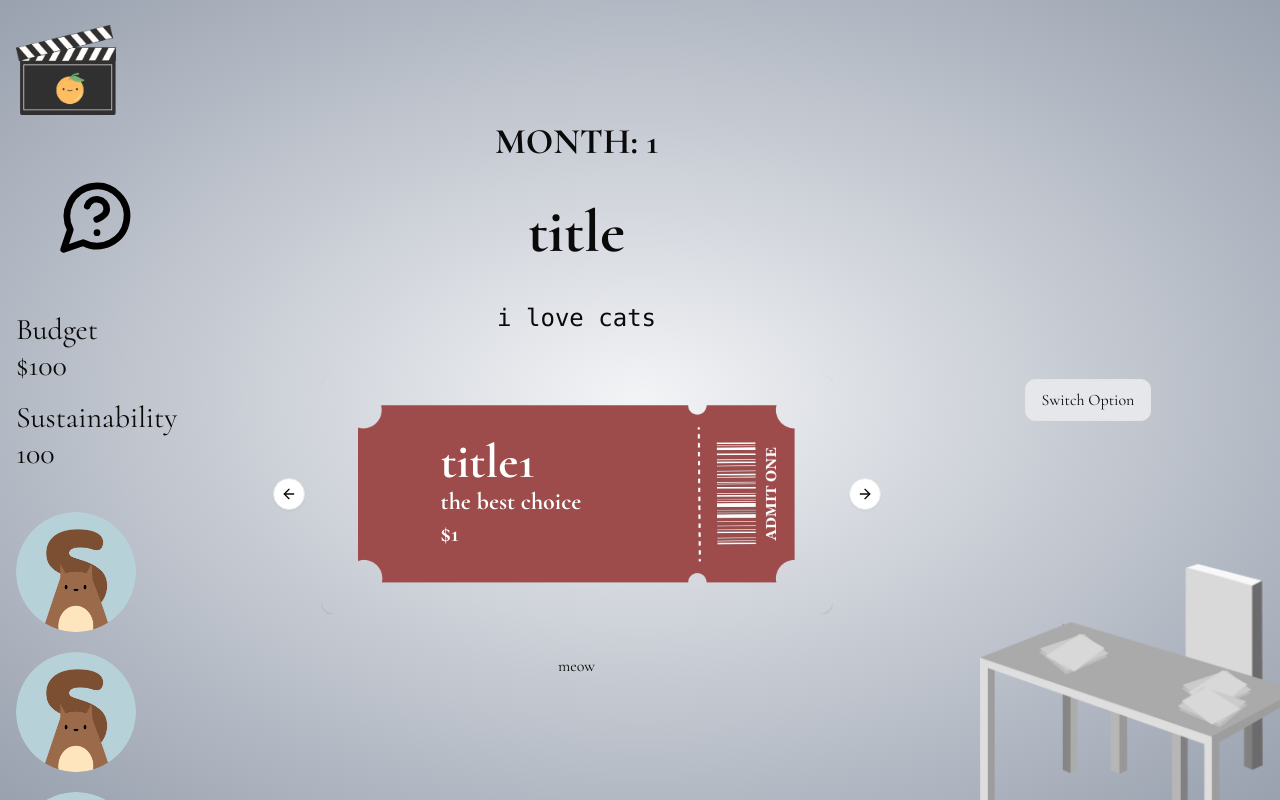
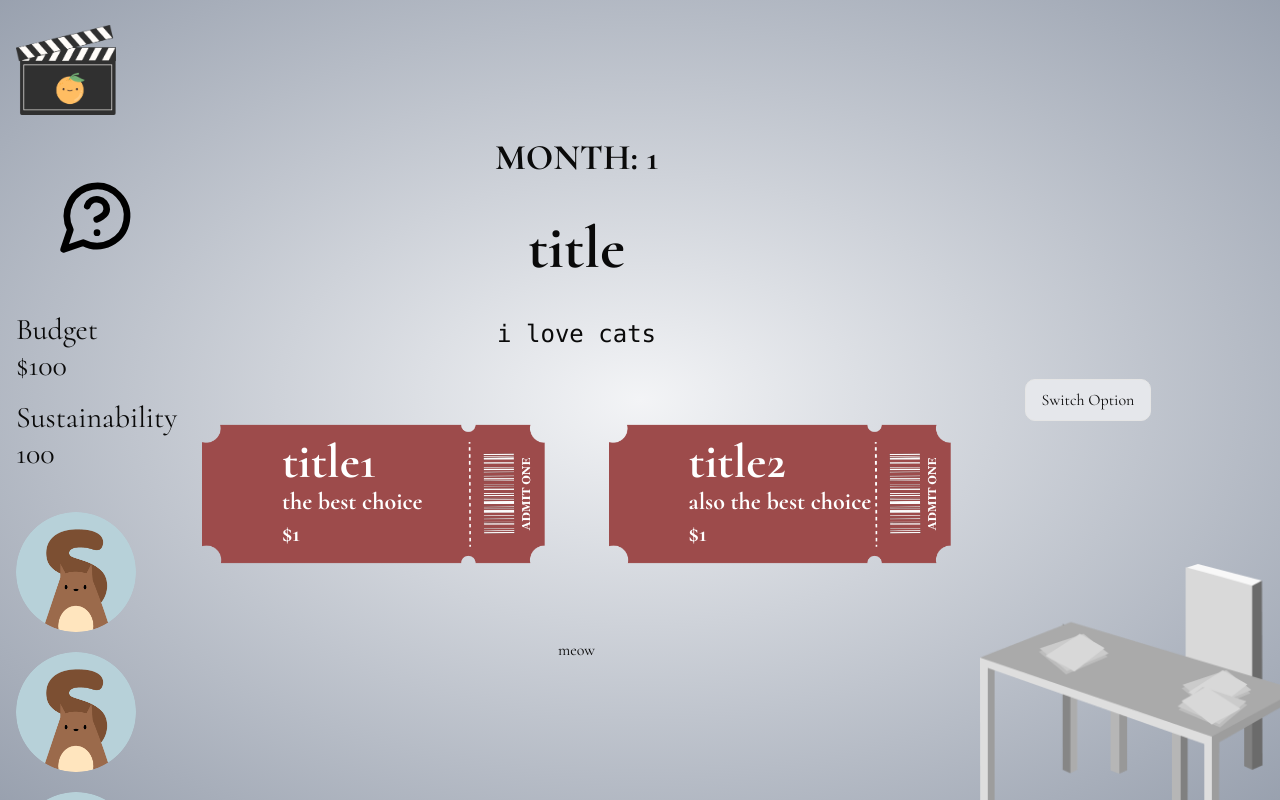
Before and after one commit to qhgill/final-take, a Next.js app: page / in a window 1280 px wide. Built offline with nearby package versions, Linux system fonts and the light colour scheme.

Commit message:
added ticket select finally

```diff
--- a/src/components/Prompt.tsx
+++ b/src/components/Prompt.tsx
@@ -2,6 +2,7 @@ import { Option } from "../utils/options";
 import AnimateText from "./AnimateText";
 import TicketCarousel from "./choicestyles/TicketCarousel";
 import { Choice } from "../utils/options";
+import TicketSelect from "./choicestyles/TicketSelect";
 
 interface PromptTypes {
   options: Option;
@@ -24,14 +25,22 @@ const dummyset: Choice[] = [
     sustain: 1,
     profit: 1,
   },
-  {
-    id: 3,
-    title: "title3",
-    description: "an even better choice",
-    price: 1,
-    sustain: 1,
-    profit: 1,
-  },
+  // {
+  //   id: 3,
+  //   title: "title3",
+  //   description: "an even better choice",
+  //   price: 1,
+  //   sustain: 1,
+  //   profit: 1,
+  // },
+  // {
+  //   id: 4,
+  //   title: "title4",
+  //   description: "an even better choice",
+  //   price: 1,
+  //   sustain: 1,
+  //   profit: 1,
+  // },
 ];
 
 const Prompt = ({ options }: PromptTypes) => {
@@ -40,7 +49,8 @@ const Prompt = ({ options }: PromptTypes) => {
       <p className="text-4xl font-bold">MONTH: {options.month}</p>
       <p className="text-6xl font-extrabold">{options.title}</p>
       <AnimateText text={options.description} typeSpeed={30} />
-      <TicketCarousel choices={dummyset} />
+      {/* <TicketCarousel choices={dummyset} /> */}
+      <TicketSelect choices={dummyset} />
       {options.placeholder}
     </div>
   );
--- a/src/components/choicestyles/TicketSelect.tsx
+++ b/src/components/choicestyles/TicketSelect.tsx
@@ -0,0 +1,32 @@
+"use client";
+import { Card, CardContent } from "@/components/ui/card";
+import { Choice } from "@//utils/options";
+import Image from "next/image";
+import ticketimg from "@/public/ticket.png";
+
+interface ChoiceTypes {
+  choices: Choice[];
+}
+
+const TicketSelect = ({ choices }: ChoiceTypes) => {
+  return (
+    <div className="grid grid-cols-2 gap-16">
+      {choices.map((slide: Choice) => (
+        <div key={slide.id}>
+          <div className="relative text-2xl font-bold text-white px-20 py-12">
+            <p className="text-bold text-5xl">{slide.title}</p>
+            <p className="text-2xl ">{slide.description}</p>
+            <p className="text-2xl ">${slide.price}</p>
+            <Image
+              src={ticketimg}
+              alt="ticket"
+              className="absolute inset-0 -z-1 h-full w-full object-contain"
+            />
+          </div>
+        </div>
+      ))}
+    </div>
+  );
+};
+
+export default TicketSelect;
```
